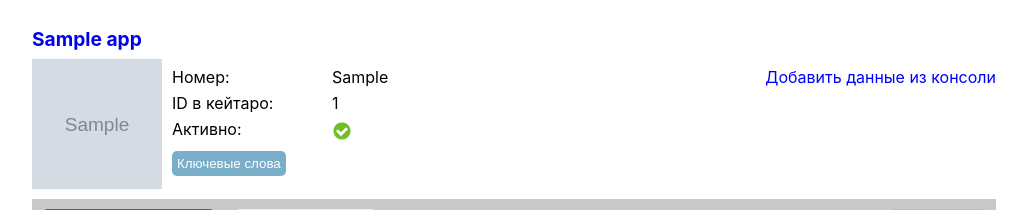
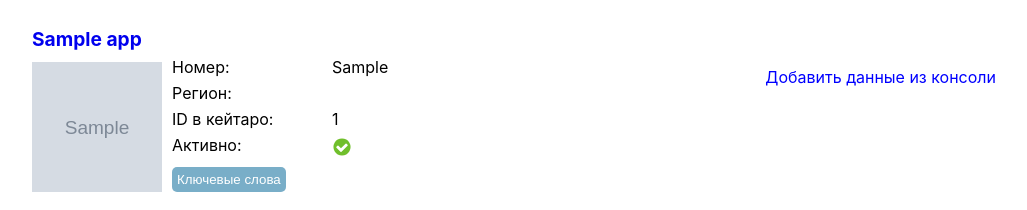
Before and after one commit to FolloW12587/KeywordsSearcher, a Django app: page /apps_info/1/ in a window 1280 px wide. Shown: the part 50-260 px from the top of the page, without its empty margins (126-1153 px from the left). Run offline with Django 4.2, Linux system fonts and the light colour scheme; a user stored in the database is signed in; tables that the repository leaves empty hold one stand-in row (values such as "Sample post"); grey boxes marked "Sample" are stand-in pictures.

Commit message:
little template region changes

```diff
--- a/web/apps/templates/apps/includes/header_info.html
+++ b/web/apps/templates/apps/includes/header_info.html
@@ -1,6 +1,6 @@
 <div class="title" style="font-size: larger;font-weight: bold; margin-bottom: 10px;"> <a href="/apps_info/{{ app.id }}/">{{ app.name }}</a></div>
 <div class="header_info">
-    <div class="app_image">
+    <div class="app_image" style="margin-top: 3px;">
         {% if app.icon %}
             <img src="{{ app.icon.url }}" width="130" height="130">
         {% endif %}
@@ -9,6 +9,10 @@
         <div class="app_info_field">
             <div class="app_info_field--title">Номер:</div>
             <div class="app_info_field--value">{{ app.num }}</div>
+        </div>
+        <div class="app_info_field">
+            <div class="app_info_field--title">Регион:</div>
+            <div class="app_info_field--value">{{ app.region }}</div>
         </div>
         <div class="app_info_field">
             <div class="app_info_field--title">ID в кейтаро:</div>
--- a/web/kwfinder/static/kwfinder/css/style.css
+++ b/web/kwfinder/static/kwfinder/css/style.css
@@ -1546,7 +1546,7 @@
 
 .app_info_field {
     display: flex;
-    margin-top: 10px;
+    margin-bottom: 10px;
 }
 
 .app_info_field--title {
--- a/web/kwfinder/static/kwfinder/js/daily_stats.js
+++ b/web/kwfinder/static/kwfinder/js/daily_stats.js
@@ -295,7 +295,7 @@
     let s = "";
     for (let i in params.keywords.chosen) {
         let keyword = params.keywords.chosen[i];
-        s += `<div class="keyword_chosen_list--element" data-id="${keyword.id}">${keyword.name}<i class="cross"></i></div>`;
+        s += `<div class="keyword_chosen_list--element" data-id="${keyword.id}">[${keyword.region}] ${keyword.name}<i class="cross"></i></div>`;
     }
     keywordListObj.innerHTML = s;
     let keywordsCrosses = keywordListObj.getElementsByClassName("cross");
```
Also changed, not shown: 1 other file.
